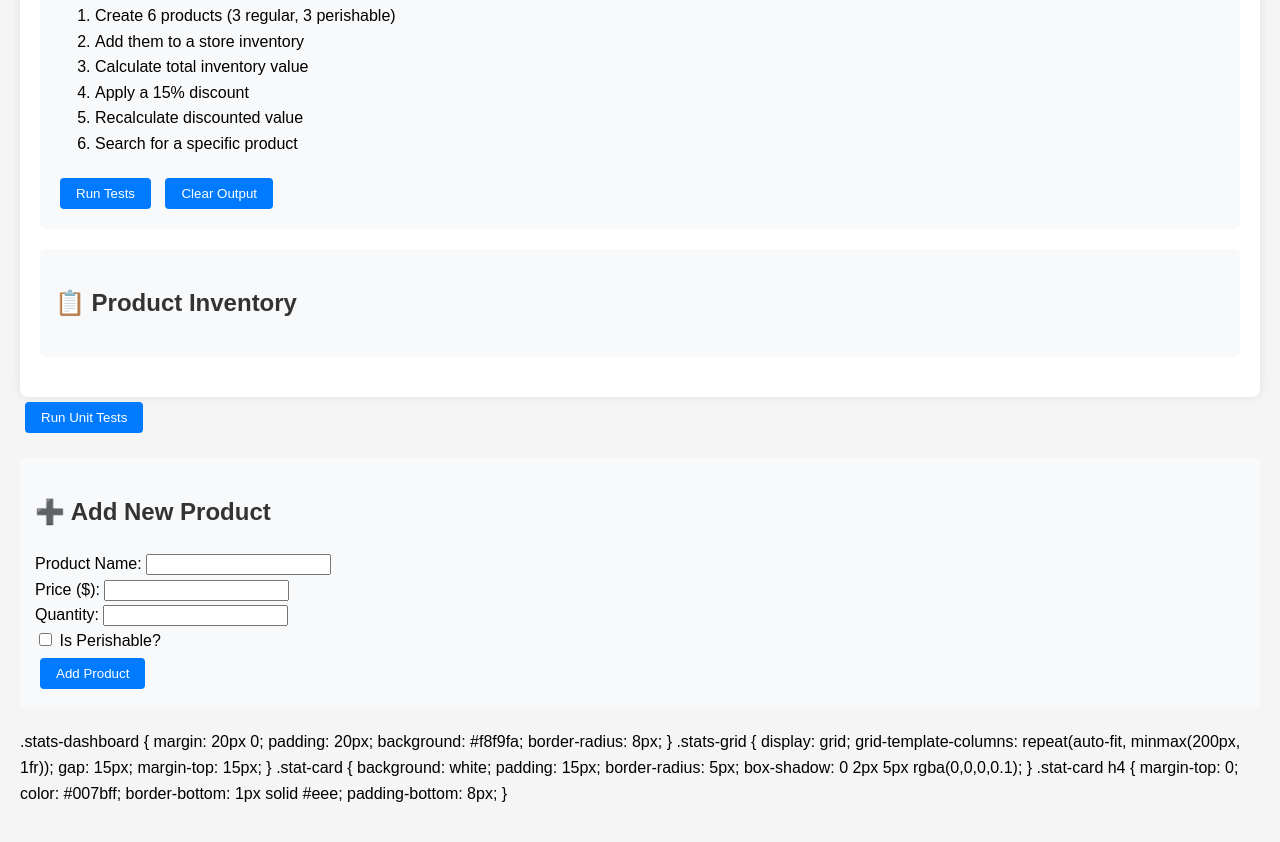
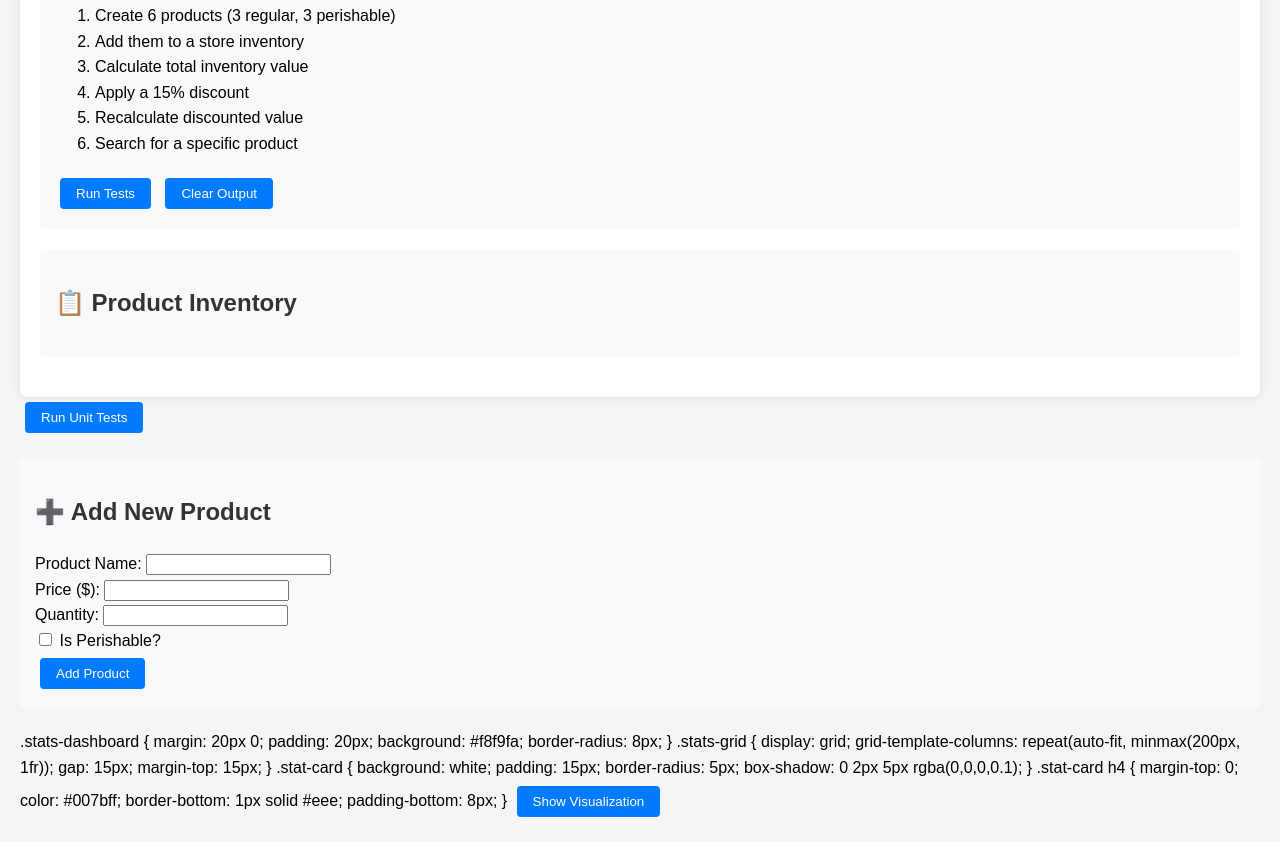
Before and after one commit to Dani7277/inventory-system, a plain HTML site: page index.html in a window 1280 px wide. Shown: the part 356-1198 px from the top of the page. Drawn offline with Linux system fonts and the light colour scheme.

Commit message:
Add button

```diff
--- a/index.html
+++ b/index.html
@@ -142,4 +142,6 @@
     border-bottom: 1px solid #eee;
     padding-bottom: 8px;
 }
+<button onclick="displayInventoryChart()">Show Visualization</button>
+
 </html>
```
